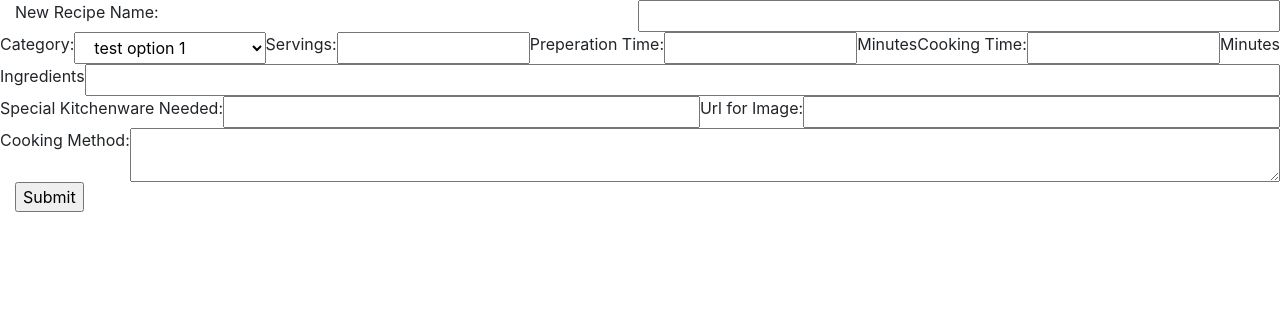
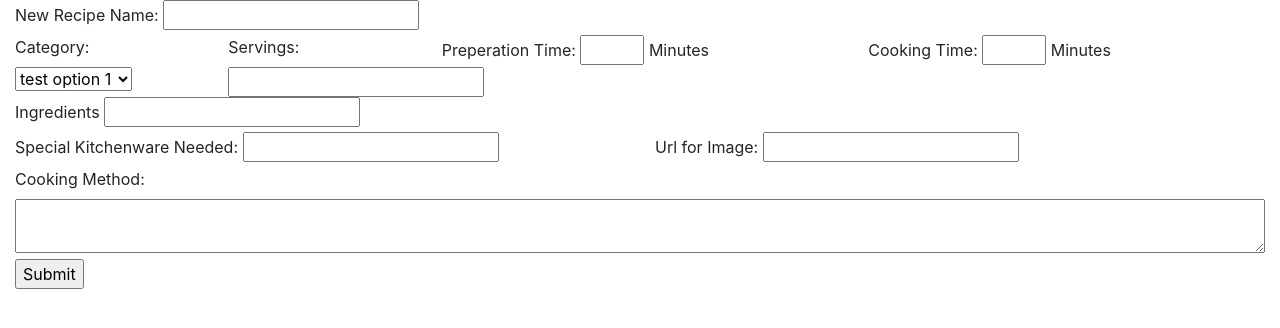
Before and after one commit to Code-Institute-Submissions/DCD-Milestone-Project-5, a Flask app: page /edit_recipe/new in a window 1280 px wide. Shown: the part 80-408 px from the top of the page. Run offline with Flask 2, Linux system fonts and the light colour scheme; some libraries are stand-ins or nearby versions.

Commit message:
fixed address issue with inserting new documents, began styling

```diff
--- a/app.py
+++ b/app.py
@@ -50,12 +50,12 @@ def insert_recipe(ID):
     else:
         recipes = mongo.db.recipes
         recipes.update_one({"_id": ObjectId(ID)}, {"$set": request.form.to_dict()})
-    return redirect(url_for('recipe_page', ID))
+    return redirect(url_for('recipe_search'))
 
 
 @app.route('/delete_recipe/<ID>')
 def delete_recipe(ID):
-    mongo.db.recipes.delete_onee({"_id": ObjectId(ID)})
+    mongo.db.recipes.delete_one({"_id": ObjectId(ID)})
     return redirect(url_for('recipe_search'))
 
 
--- a/static/css/style.css
+++ b/static/css/style.css
@@ -38,3 +38,14 @@ nav{
 .home-search-recipe-link{
     text-align:center;
 }
+
+/*Edit Recipe Page*/
+#preparationTime, #cookingTime{
+    max-width: 4rem;
+}
+
+.minuteLabel{
+    max-width:50%;
+    margin:0;
+    padding:0;
+}
--- a/templates/edit_recipe.html
+++ b/templates/edit_recipe.html
@@ -1,55 +1,69 @@
 {% extends 'base.html' %}
 {% block content%}
 
-    {% if recipe == 0 %} <!--Could condense this Jinja code down to one line now that i've seen that select thing.-->
+    {% if target_recipe == 0 %} <!--This isn't evaluating to true when creating a new entry, why?-->
     <form action="{{ url_for('insert_recipe', ID='new') }}" method="POST">
     {% else %}
     <form action="{{ url_for('insert_recipe', ID=target_recipe._id) }}" method="POST">
     {% endif %}
 
         <div class="row">
-            <label for="recipeName" class="col"> New Recipe Name: </label><!--I need clearer IDs, brevity be damned.-->
-            <input id="recipeName" class="col" name="recipe_name" type="text" value="{{ target_recipe.recipe_name }}" required>
+            <div class="col">
+            <label for="recipeName" > New Recipe Name: </label><!--I need clearer IDs, brevity be damned.-->
+            <input id="recipeName" name="recipe_name" type="text" value="{{ target_recipe.recipe_name }}" required>
+            </div>
         </div>
 
         <div class="row">
-            <label for="categorySelect"> Category: </label>
-            <select id="categorySelect" class="col" name="category">
+            <div class="col-2">
+            <label class="catLabel" for="categorySelect"> Category: </label>
+            <select id="categorySelect" name="category">
                 <option value="TestOption1" {% if target_recipe.category == "TestOption1" %} selected {% endif %} >test option 1</option>
                 <option value="TestOption2" {% if target_recipe.category == "TestOption2" %} selected {% endif %} >test option 2</option>
                 <option value="TestOption3" {% if target_recipe.category == "TestOption3" %} selected {% endif %} >test option 3</option>
                 <option value="TestOption4" {% if target_recipe.category == "TestOption4" %} selected {% endif %} >test option 4</option>
                 <option value="TestOption5" {% if target_recipe.category == "TestOption5" %} selected {% endif %} >test option 5</option>
             </select>
-
+            </div>
+            <div class="col-2">
             <label for="servings"> Servings: </label>
-            <input id="servings" class="col" name="servings" type="text" value="{{ target_recipe.servings }}">
-
+            <input id="servings" name="servings" type="text" value="{{ target_recipe.servings }}">
+            </div>
+            <div class="col-4">
             <label for="preperationTime"> Preperation Time: </label>
-            <input id="preparationTime" class="col" name="prep_time" type="number" value="{{ target_recipe.prep_time }}">
-            <span> Minutes </span>
-
+            <input id="preparationTime" name="prep_time" type="number" value="{{ target_recipe.prep_time }}">
+            <span class="minuteLabel"> Minutes </span>
+            </div>
+            <div class="col-4">
             <label for="cookingTime"> Cooking Time: </label>
-            <input id="cookingTime" class="col" name="cook_time" type="number" value="{{ target_recipe.cook_time }}">
-            <span> Minutes </span>
+            <input id="cookingTime" name="cook_time" type="number" value="{{ target_recipe.cook_time }}">
+            <span class="minuteLabel"> Minutes </span>
+            </div>
         </div>
 
         <div class="row">
+            <div class="col">
             <label for="ingredientsList">Ingredients</label>
-            <input id="ingredientsList" class="col" name="ingred_list" type="text" value="{{ target_recipe.ingred_list }}" required><!--change to an add additional kind of situation, so a nested document, or could be a text area.-->
+            <input id="ingredientsList" name="ingred_list" type="text" value="{{ target_recipe.ingred_list }}" required><!--change to an add additional kind of situation, so a nested document, or could be a text area.-->
+            </div>
         </div>
 
         <div class="row">
+            <div class="col">
             <label for="toolsNeeded">Special Kitchenware Needed: </label>
-            <input id="toolsNeeded" class="col" name="tools_needed" type="text" value="{{ target_recipe.tools_needed }}">
-
+            <input id="toolsNeeded" name="tools_needed" type="text" value="{{ target_recipe.tools_needed }}">
+            </div>
+            <div class="col">
             <label for="imageEntry">Url for Image: </label>
-            <input id="imageEntry" class="col" name="image_link" type="text" value="{{ target_recipe.image_link }}">
+            <input id="imageEntry" name="image_link" type="text" value="{{ target_recipe.image_link }}">
+            </div>
         </div>
 
         <div class="row">
+            <div class="col">
             <label for="cooking Method">Cooking Method: </label>
             <textarea id="cookingMethod" class="col" name="method" required>{{ target_recipe.method }}</textarea>
+            </div>
         </div>
 
         <input type="submit" value="Submit">
```
